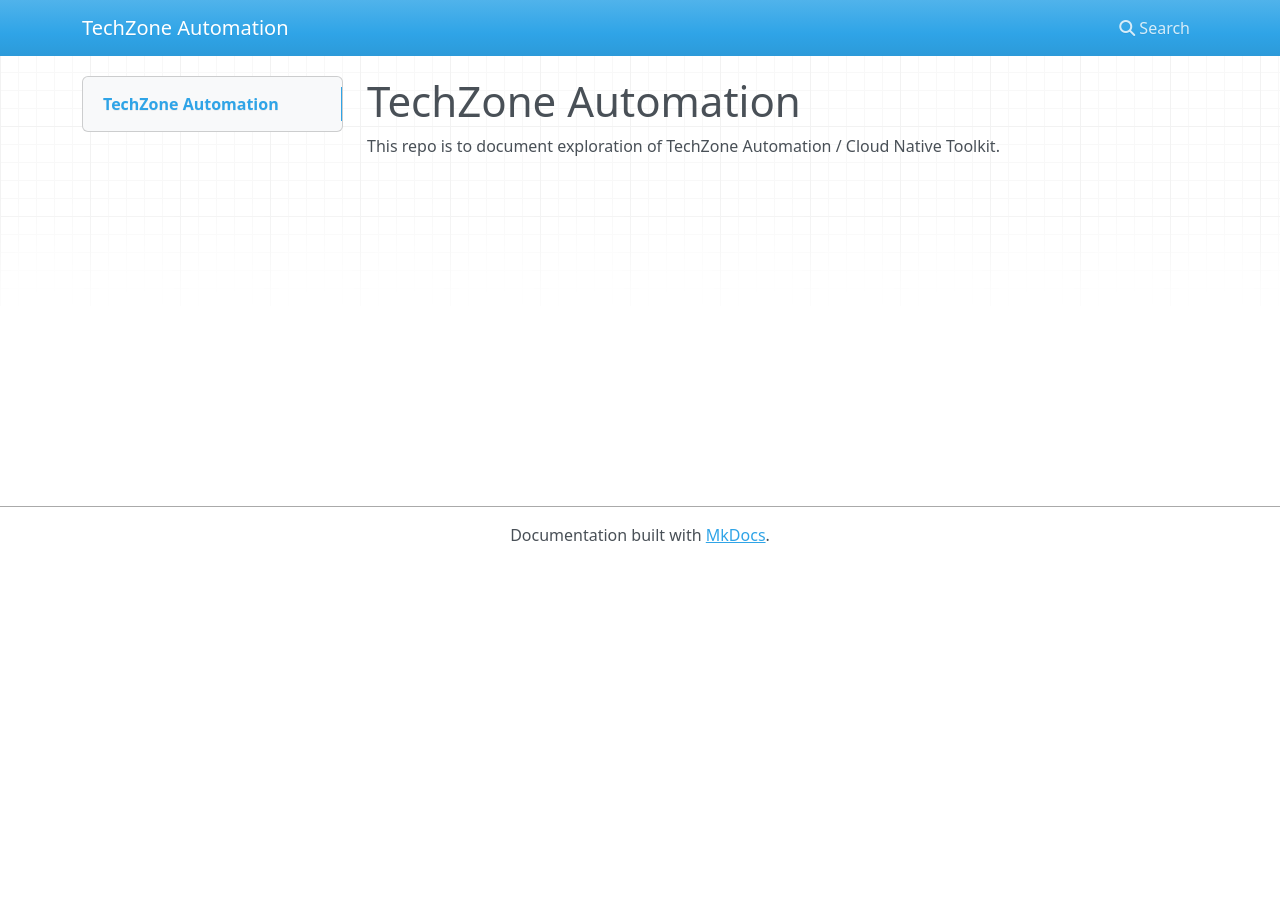
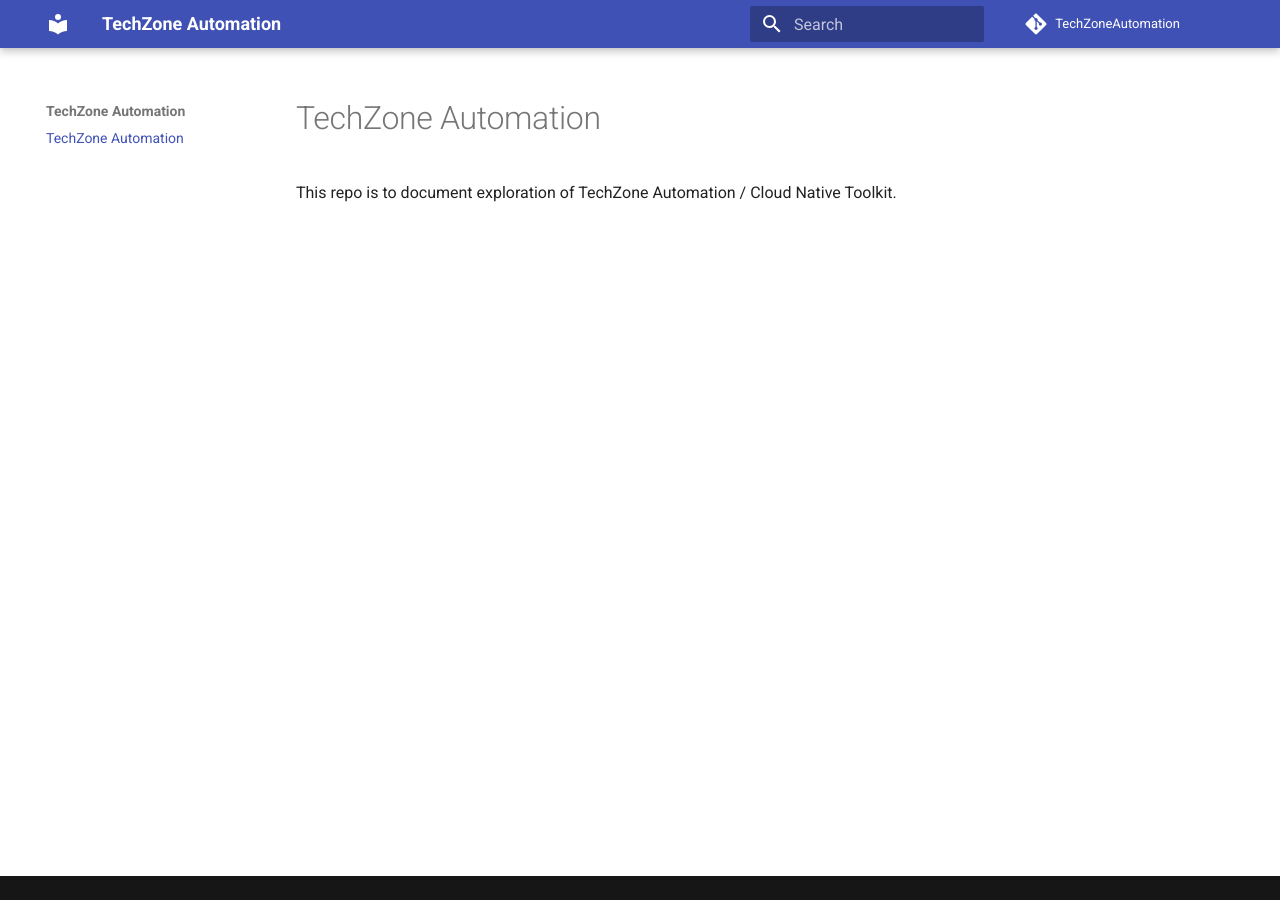
Before and after one commit to binnes/TechZoneAutomation, an MkDocs documentation site: the page built from docs/index.md, in a window 1280 px wide. Built offline with MkDocs 1.6.1 and Material for MkDocs 9.7.7, drawn with Linux system fonts in a browser that asks for light colours; nearby versions of some CDN libraries; comment, search, counter and statistics services are not loaded.

Commit message:
add automation

```diff
--- a/mkdocs.yml
+++ b/mkdocs.yml
@@ -1 +1,44 @@
 site_name: TechZone Automation
+site_description: >-
+  Exploration of TechZone Automation
+site_url: https://binnes.github.io/TechZoneAutomation/
+site_author: Brian Innes
+repo_name: "TechZoneAutomation"
+repo_url: https://github.com/binnes/TechZoneAutomation
+docs_dir: docs
+site_dir: public
+edit_uri: edit/main/docs
+theme:
+  name: material
+  language: en
+  features:
+    - content.code.annotate
+    # - content.tabs.link
+    - navigation.instant
+    - naviagation.sections
+    - navigation.tracking
+    # - navigation.tabs
+    # - navigation.tabs.sticky
+    # - navigation.top
+    - search.suggest
+    - search.highlight
+use_directory_urls: true
+plugins:
+  - search:
+      lang: en
+  - minify:
+      minify_html: true
+markdown_extensions:
+  - attr_list
+  - admonition
+  - toc:
+      permalink: true
+      toc_depth: 4
+  - pymdownx.superfences
+  - pymdownx.highlight
+  - pymdownx.tabbed
+  - pymdownx.details
+extra_css:
+  - css/extra.css
+extra:
+  generator: false
--- /dev/null
+++ b/requirements.txt
@@ -0,0 +1,4 @@
+# Do not use with Docker builds, only for local dev with mkdocs CLI
+mkdocs==1.3.0
+mkdocs-material==8.2.12
+mkdocs-minify-plugin==0.5.0
```
Also changed, not shown: package.json (added, +27 -0 lines), 8 other files.
